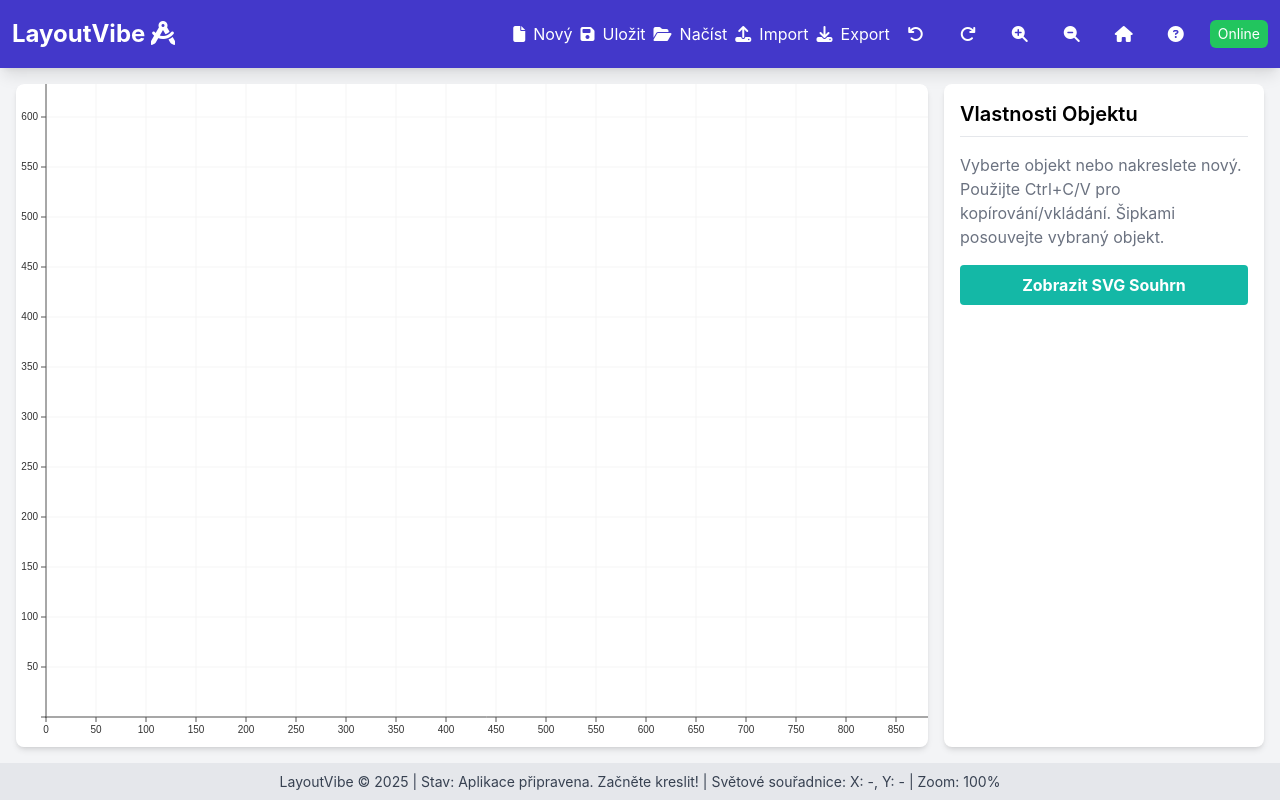
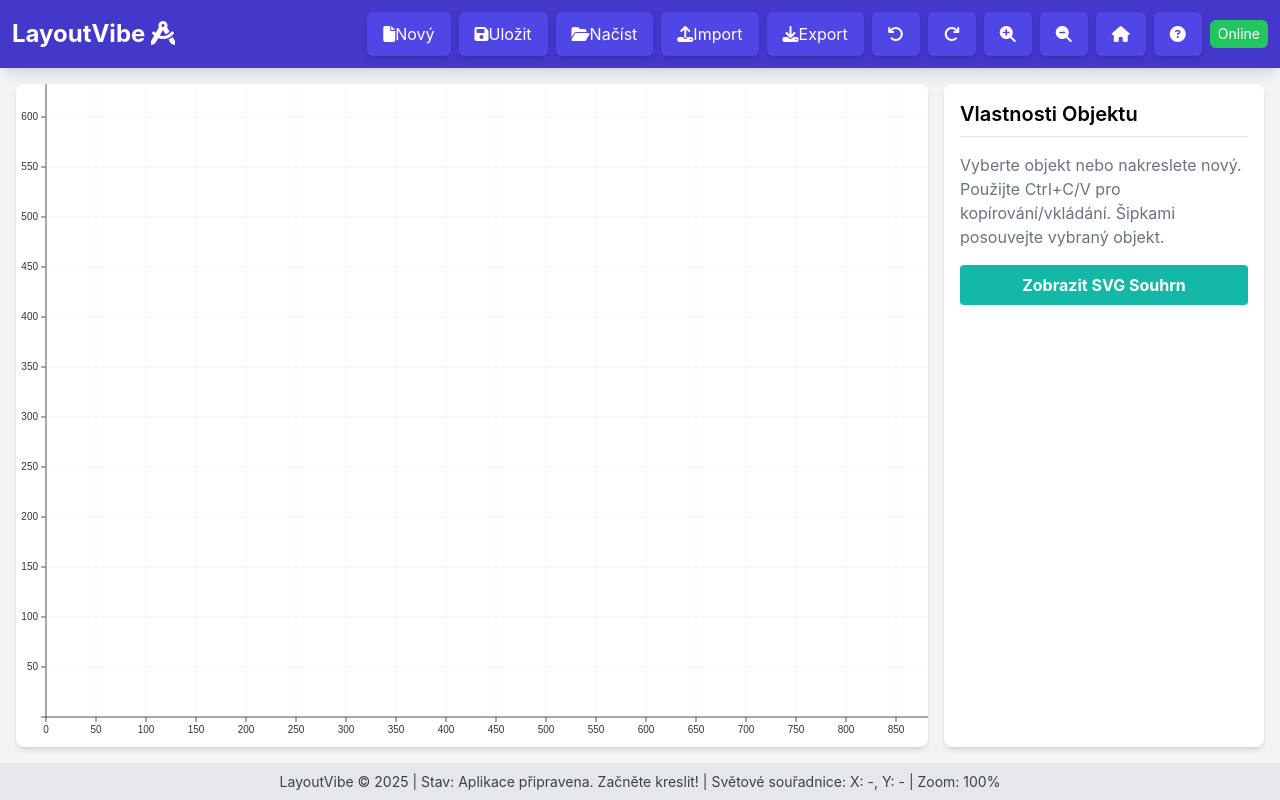
Before and after one commit to svacefil/layoutcreator, a website with bundled scripts: page docs/index.html in a window 1280 px wide. Built offline with nearby package versions, Linux system fonts and the light colour scheme.

Commit message:
changed index.html

```diff
--- a/docs/index.html
+++ b/docs/index.html
@@ -8,7 +8,6 @@
     <link rel="stylesheet" href="https://cdnjs.cloudflare.com/ajax/libs/font-awesome/6.5.2/css/all.min.css">
     <link rel="manifest" href="manifest.json">
     <meta name="theme-color" content="#4F46E5">
-
     <style>
         body {
             font-family: 'Inter', sans-serif;
@@ -18,18 +17,9 @@
             touch-action: none;
             background-color: #fff;
         }
-        .control-button {
-            @apply px-4 py-2 bg-indigo-600 text-white rounded-md shadow-md hover:bg-indigo-700 focus:outline-none focus:ring-2 focus:ring-indigo-500 focus:ring-opacity-50 transition-all duration-150 ease-in-out transform active:scale-95;
-            min-width: 44px;
-            min-height: 44px;
-            display: inline-flex;
-            align-items: center;
-            justify-content: center;
-        }
         .control-button i {
             margin-right: 0.5rem;
         }
-        /* The old modal styles have been removed as they are no longer needed. */
     </style>
 </head>
 <body class="bg-gray-100 flex flex-col h-screen overflow-hidden">
@@ -37,27 +27,28 @@
 <header class="bg-indigo-700 text-white p-3 shadow-lg flex items-center justify-between flex-wrap">
     <h1 class="text-2xl font-bold">LayoutVibe <i class="fas fa-drafting-compass"></i></h1>
     <div class="flex space-x-1 sm:space-x-2 items-center flex-wrap">
-        <button id="newLayoutBtn" title="Nový půdorys" class="control-button"><i class="fas fa-file"></i> <span class="hidden sm:inline">Nový</span></button>
-        <button id="saveBtn" title="Uložit do LocalStorage" class="control-button"><i class="fas fa-save"></i> <span class="hidden sm:inline">Uložit</span></button>
-        <button id="loadBtn" title="Načíst z LocalStorage" class="control-button"><i class="fas fa-folder-open"></i> <span class="hidden sm:inline">Načíst</span></button>
-        <label for="importJsonFile" class="control-button cursor-pointer" title="Importovat JSON">
+        <button id="newLayoutBtn" title="Nový půdorys" class="px-4 py-2 bg-indigo-600 text-white rounded-md shadow-md hover:bg-indigo-700 focus:outline-none focus:ring-2 focus:ring-indigo-500 focus:ring-opacity-50 transition-all duration-150 ease-in-out transform active:scale-95 inline-flex items-center justify-center min-w-[44px] min-h-[44px]"><i class="fas fa-file"></i> <span class="hidden sm:inline">Nový</span></button>
+        <button id="saveBtn" title="Uložit do LocalStorage" class="px-4 py-2 bg-indigo-600 text-white rounded-md shadow-md hover:bg-indigo-700 focus:outline-none focus:ring-2 focus:ring-indigo-500 focus:ring-opacity-50 transition-all duration-150 ease-in-out transform active:scale-95 inline-flex items-center justify-center min-w-[44px] min-h-[44px]"><i class="fas fa-save"></i> <span class="hidden sm:inline">Uložit</span></button>
+        <button id="loadBtn" title="Načíst z LocalStorage" class="px-4 py-2 bg-indigo-600 text-white rounded-md shadow-md hover:bg-indigo-700 focus:outline-none focus:ring-2 focus:ring-indigo-500 focus:ring-opacity-50 transition-all duration-150 ease-in-out transform active:scale-95 inline-flex items-center justify-center min-w-[44px] min-h-[44px]"><i class="fas fa-folder-open"></i> <span class="hidden sm:inline">Načíst</span></button>
+        <label for="importJsonFile" class="cursor-pointer px-4 py-2 bg-indigo-600 text-white rounded-md shadow-md hover:bg-indigo-700 focus:outline-none focus:ring-2 focus:ring-indigo-500 focus:ring-opacity-50 transition-all duration-150 ease-in-out transform active:scale-95 inline-flex items-center justify-center min-w-[44px] min-h-[44px]" title="Importovat JSON">
             <i class="fas fa-upload"></i> <span class="hidden sm:inline">Import</span>
         </label>
         <input type="file" id="importJsonFile" class="hidden" accept=".json">
-        <button id="exportJsonBtn" title="Exportovat JSON" class="control-button"><i class="fas fa-download"></i> <span class="hidden sm:inline">Export</span></button>
-        <button id="undoBtn" title="Zpět (Ctrl+Z)" class="control-button"><i class="fas fa-undo"></i></button>
-        <button id="redoBtn" title="Vpřed (Ctrl+Y)" class="control-button"><i class="fas fa-redo"></i></button>
-        <button id="zoomInBtn" title="Přiblížit (+)" class="control-button"><i class="fas fa-search-plus"></i></button>
-        <button id="zoomOutBtn" title="Oddálit (-)" class="control-button"><i class="fas fa-search-minus"></i></button>
-        <button id="resetViewBtn" title="Resetovat pohled (0,0)" class="control-button"><i class="fas fa-home"></i></button>
-        <button id="helpBtn" title="Nápověda (Video)" class="control-button"><i class="fas fa-question-circle"></i></button>
+        <button id="exportJsonBtn" title="Exportovat JSON" class="px-4 py-2 bg-indigo-600 text-white rounded-md shadow-md hover:bg-indigo-700 focus:outline-none focus:ring-2 focus:ring-indigo-500 focus:ring-opacity-50 transition-all duration-150 ease-in-out transform active:scale-95 inline-flex items-center justify-center min-w-[44px] min-h-[44px]"><i class="fas fa-download"></i> <span class="hidden sm:inline">Export</span></button>
+        <button id="undoBtn" title="Zpět (Ctrl+Z)" class="px-4 py-2 bg-indigo-600 text-white rounded-md shadow-md hover:bg-indigo-700 focus:outline-none focus:ring-2 focus:ring-indigo-500 focus:ring-opacity-50 transition-all duration-150 ease-in-out transform active:scale-95 inline-flex items-center justify-center min-w-[44px] min-h-[44px]"><i class="fas fa-undo"></i></button>
+        <button id="redoBtn" title="Vpřed (Ctrl+Y)" class="px-4 py-2 bg-indigo-600 text-white rounded-md shadow-md hover:bg-indigo-700 focus:outline-none focus:ring-2 focus:ring-indigo-500 focus:ring-opacity-50 transition-all duration-150 ease-in-out transform active:scale-95 inline-flex items-center justify-center min-w-[44px] min-h-[44px]"><i class="fas fa-redo"></i></button>
+        <button id="zoomInBtn" title="Přiblížit (+)" class="px-4 py-2 bg-indigo-600 text-white rounded-md shadow-md hover:bg-indigo-700 focus:outline-none focus:ring-2 focus:ring-indigo-500 focus:ring-opacity-50 transition-all duration-150 ease-in-out transform active:scale-95 inline-flex items-center justify-center min-w-[44px] min-h-[44px]"><i class="fas fa-search-plus"></i></button>
+        <button id="zoomOutBtn" title="Oddálit (-)" class="px-4 py-2 bg-indigo-600 text-white rounded-md shadow-md hover:bg-indigo-700 focus:outline-none focus:ring-2 focus:ring-indigo-500 focus:ring-opacity-50 transition-all duration-150 ease-in-out transform active:scale-95 inline-flex items-center justify-center min-w-[44px] min-h-[44px]"><i class="fas fa-search-minus"></i></button>
+        <button id="resetViewBtn" title="Resetovat pohled (0,0)" class="px-4 py-2 bg-indigo-600 text-white rounded-md shadow-md hover:bg-indigo-700 focus:outline-none focus:ring-2 focus:ring-indigo-500 focus:ring-opacity-50 transition-all duration-150 ease-in-out transform active:scale-95 inline-flex items-center justify-center min-w-[44px] min-h-[44px]"><i class="fas fa-home"></i></button>
+        <button id="helpBtn" title="Nápověda (Video)" class="px-4 py-2 bg-indigo-600 text-white rounded-md shadow-md hover:bg-indigo-700 focus:outline-none focus:ring-2 focus:ring-indigo-500 focus:ring-opacity-50 transition-all duration-150 ease-in-out transform active:scale-95 inline-flex items-center justify-center min-w-[44px] min-h-[44px]"><i class="fas fa-question-circle"></i></button>
         <span id="onlineStatus" class="ml-1 sm:ml-3 p-2 rounded-md text-sm"></span>
     </div>
 </header>
 
 <main class="flex-1 flex flex-col md:flex-row overflow-hidden p-2 md:p-4 gap-2 md:gap-4">
-    <section class="flex-1 bg-gray-200 shadow-md rounded-lg overflow-hidden p-1 md:p-2 flex justify-center items-center relative">
-        <canvas id="drawingCanvas" class="rounded-md border border-gray-400" tabindex="0"></canvas></section>
+    <div class="flex-1 bg-gray-200 shadow-md rounded-lg overflow-hidden p-1 md:p-2 flex justify-center items-center relative">
+        <canvas id="drawingCanvas" class="rounded-md border border-gray-400" tabindex="0"></canvas>
+    </div>
 
     <aside class="w-full md:w-72 lg:w-80 bg-white p-4 shadow-md rounded-lg overflow-y-auto">
         <h2 class="text-xl font-semibold mb-4 border-b pb-2">Vlastnosti Objektu</h2>
@@ -80,7 +71,7 @@
                 <label class="block text-sm font-medium text-gray-700">Pozice & Rozměry (Světové souř.):</label>
                 <p id="shapeDimensions" class="mt-1 text-sm text-gray-600 bg-gray-50 p-2 rounded-md"></p>
             </div>
-            <button id="deleteShapeBtn" title="Smazat (Delete/Backspace)" class="w-full control-button bg-red-600 hover:bg-red-700 focus:ring-red-500"><i class="fas fa-trash-alt"></i> Smazat Objekt</button>
+            <button id="deleteShapeBtn" title="Smazat (Delete/Backspace)" class="w-full bg-red-600 hover:bg-red-700 focus:ring-red-500 px-4 py-2 text-white rounded-md shadow-md focus:outline-none focus:ring-2 focus:ring-opacity-50 transition-all duration-150 ease-in-out transform active:scale-95 inline-flex items-center justify-center min-w-[44px] min-h-[44px]"><i class="fas fa-trash-alt"></i> Smazat Objekt</button>
         </div>
     </aside>
 </main>
@@ -93,7 +84,6 @@
     <button id="closeHelpModal" class="absolute top-4 right-4 sm:top-6 sm:right-8 text-white text-5xl font-light hover:text-gray-300 transition-colors z-[51]">×</button>
 
     <div class="w-full max-w-5xl flex flex-col items-center">
-        <!-- Video Player -->
         <div class="w-full shadow-2xl mb-6">
             <video id="helpVideo" class="w-full h-auto aspect-video rounded-lg bg-black" controls poster="https://placehold.co/1280x720/1a202c/a0aec0?text=Video+N%C3%A1pov%C4%9Bda">
                 <source src="https://test-videos.co.uk/vids/bigbuckbunny/mp4/h264/360/Big_Buck_Bunny_360_10s_1MB.mp4" type="video/mp4">
@@ -101,7 +91,6 @@
             </video>
         </div>
 
-        <!-- Help Text / Keyboard Shortcuts -->
         <div class="text-center text-gray-300">
             <h3 class="text-2xl font-semibold mb-4 text-white">Jak používat LayoutVibe</h3>
             <div class="grid grid-cols-1 sm:grid-cols-2 lg:grid-cols-3 gap-x-8 gap-y-3 text-base text-gray-400">
```
